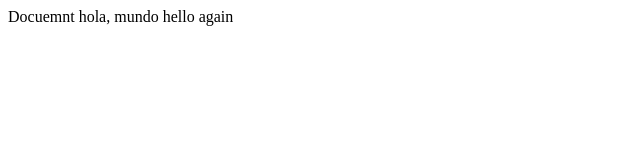
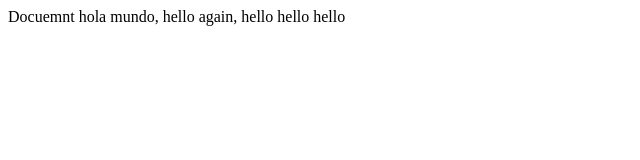
Before and after one commit to Amairany-08/IntroZero, a plain HTML site: page hello.html in a window 1280 px wide. Shown: the whole page, without its empty margins (0-640 px from the left). Drawn offline with Linux system fonts and the light colour scheme.

Commit message:
Update hello.html

```diff
--- a/hello.html
+++ b/hello.html
@@ -7,6 +7,6 @@
               <title>Docuemnt</title>
     </head>
     <body>
-        hola, mundo  hello again
+        hola mundo, hello again, hello hello hello
     </body>
 </html>
```
